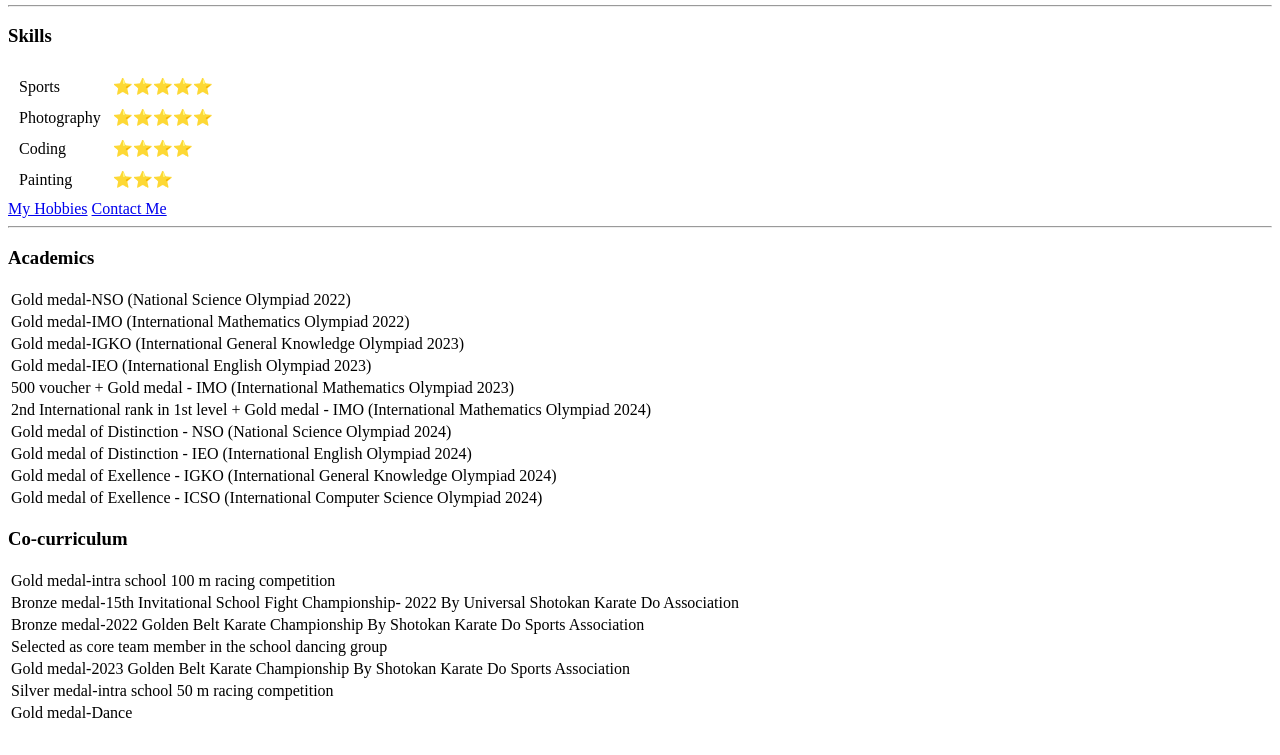
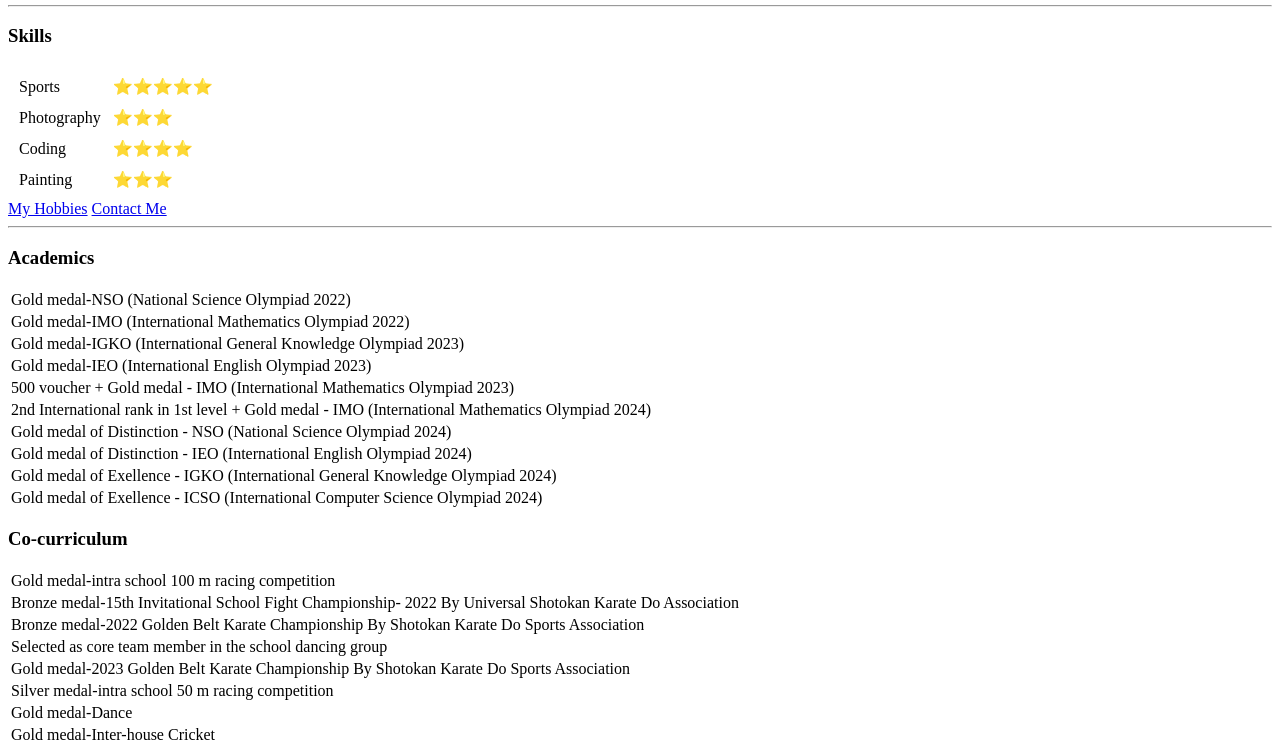
Before and after one commit to vanijpandit/cv, a plain HTML site: page index.html in a window 1280 px wide. Shown: the part 588-1343 px from the top of the page. Before the commit the page ends 1321 px from the top, so only its background shows below. Drawn offline with Linux system fonts and the light colour scheme.

Commit message:
Update index.html
Updated

```diff
--- a/index.html
+++ b/index.html
@@ -67,7 +67,7 @@
     </tr>
     <tr>
       <td>Photography</td>
-      <td>⭐⭐⭐⭐⭐</td>
+      <td>⭐⭐⭐</td>
     </tr>
     <tr>
       <td>Coding</td>
@@ -138,6 +138,9 @@
       <tr>
     <td>Gold medal-Dance</td>
       </tr>
+     <tr>
+    <td>Gold medal-Inter-house Cricket</td>
+      </tr>
   </table>
 </body>
 
```
